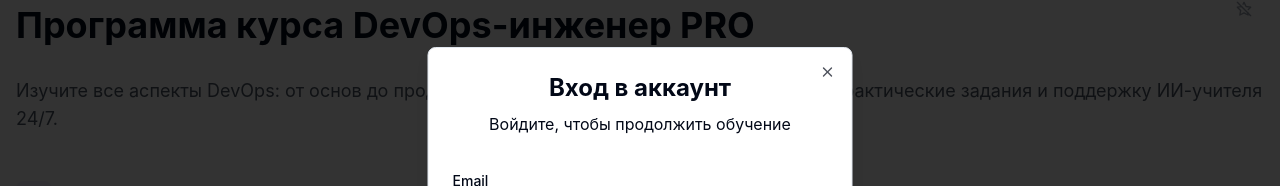
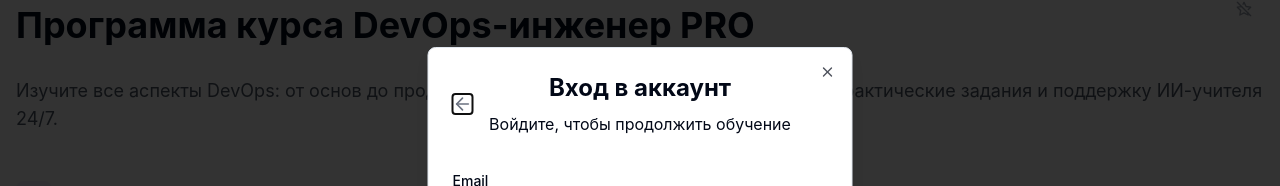
Before and after one commit to hotwellkz/python-mentor-online, a React (Vite) app: page /devops-program in a window 1280 px wide. Shown: the part 136-322 px from the top of the page. Built offline with nearby package versions, Linux system fonts and the light colour scheme; no server answers; the database is empty.

Commit message:
Add back button to auth modals
Implemented a back button in the login and registration modals to enhance user navigation.
[skip gpt_engineer]

```diff
--- a/src/components/auth/AuthForm.tsx
+++ b/src/components/auth/AuthForm.tsx
@@ -1,4 +1,4 @@
-import { Eye, EyeOff } from "lucide-react";
+import { Eye, EyeOff, ArrowLeft } from "lucide-react";
 import { Button } from "@/components/ui/button";
 import { Input } from "@/components/ui/input";
 import { Label } from "@/components/ui/label";
@@ -31,9 +31,22 @@ export const AuthForm = ({
     handleSubmit,
   } = useAuthForm(setShowGiftModal, onSuccess);
 
+  const handleBack = () => {
+    setIsLogin(!isLogin);
+    parentSetIsLogin(!isLogin);
+  };
+
   return (
     <div className="w-full max-w-md space-y-8">
-      <div className="text-center">
+      <div className="text-center relative">
+        <button
+          type="button"
+          onClick={handleBack}
+          className="absolute left-0 top-1/2 -translate-y-1/2 text-gray-500 hover:text-gray-700"
+          aria-label="Назад"
+        >
+          <ArrowLeft className="h-5 w-5" />
+        </button>
         <h1 className="text-2xl font-bold">
           {isLogin ? "Вход в аккаунт" : "Создание аккаунта"}
         </h1>
@@ -92,10 +105,7 @@ export const AuthForm = ({
       <div className="text-center">
         <button
           type="button"
-          onClick={() => {
-            setIsLogin(!isLogin);
-            parentSetIsLogin(!isLogin);
-          }}
+          onClick={handleBack}
           className="text-sm text-primary hover:underline"
         >
           {isLogin
--- a/src/components/auth/AuthModal.tsx
+++ b/src/components/auth/AuthModal.tsx
@@ -9,13 +9,14 @@ interface AuthModalProps {
 
 export const AuthModal = ({ isOpen, onClose }: AuthModalProps) => {
   const [showGiftModal, setShowGiftModal] = useState(false);
+  const [isLogin, setIsLogin] = useState(true);
 
   return (
     <Dialog open={isOpen} onOpenChange={onClose}>
       <DialogContent className="sm:max-w-[425px]">
         <AuthForm
-          isLogin={true}
-          setIsLogin={() => {}}
+          isLogin={isLogin}
+          setIsLogin={setIsLogin}
           setShowGiftModal={setShowGiftModal}
           onSuccess={onClose}
         />
```
